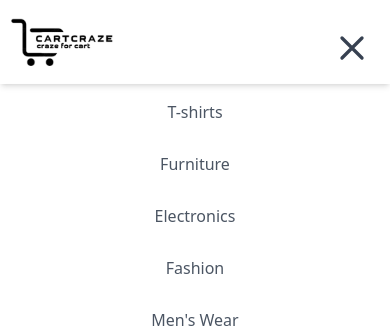
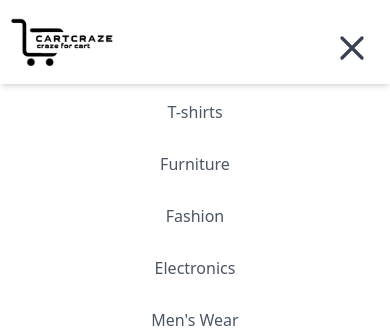
Before and after one commit to mdsaqlainahmed786/cartcraze, a React (Vite) app in the folder frontend/: page / in a window 390 px wide. Both pictures are taken after a click on the button 352 px from the left and 48 px from the top of the page. Shown: the top 334 px of the page. Built offline with nearby package versions, Linux system fonts and the light colour scheme.

Commit message:
Navbar opyimised

```diff
--- /dev/null
+++ b/frontend/src/Components/NavComponents/MobileNavIcons.tsx
@@ -0,0 +1,12 @@
+interface MobileIconsProps {
+  reactMobileIcons: React.ReactNode;
+}
+const MobileNavIcons = ({ reactMobileIcons }: MobileIconsProps) => {
+  return(
+    <div className="cursor-pointer hover:bg-gray-200 rounded-full p-2">
+    {reactMobileIcons}
+  </div>
+  )
+};
+
+export default MobileNavIcons;
--- /dev/null
+++ b/frontend/src/Components/NavComponents/MobileNavcomp.tsx
@@ -0,0 +1,12 @@
+interface MobileNavProps {
+  navItems: string;
+}
+const MobileNavcomp = ({ navItems }: MobileNavProps) => {
+  return (
+    <span className="hover:text-black hover:bg-gray-200 rounded-md w-full flex justify-center p-1 ">
+      {navItems}
+    </span>
+  );
+};
+
+export default MobileNavcomp;
--- a/frontend/src/Components/Navbar.tsx
+++ b/frontend/src/Components/Navbar.tsx
@@ -6,10 +6,11 @@ import { PiShoppingCartLight } from "react-icons/pi";
 import { Input } from "./NavComponents/Input";
 import { IoHomeOutline } from "react-icons/io5";
 import { IoMailOutline } from "react-icons/io5";
-//import BottomNav from "./BottomNav";
 import { IoMdSearch } from "react-icons/io";
 import NavItem from "./NavComponents/NavItem";
 import Icons from "./NavComponents/Icons";
+import MobileNavcomp from "./NavComponents/MobileNavcomp";
+import MobileNavIcons from "./NavComponents/MobileNavIcons";
 function Navbar() {
   const [isHamOpen, setIsHamOpen] = useState(false);
   const [isOpen, setIsOpen] = useState(false);
@@ -57,44 +58,24 @@ function Navbar() {
           isHamOpen ? "block" : "hidden"
         }`}
       >
-        <span className="hover:text-black hover:bg-gray-200 rounded-md p-1 ">
-          T-shirts
-        </span>
-        <span className="hover:text-black hover:bg-gray-200 rounded-md p-1 ">
-          Furniture
-        </span>
-        <span className="hover:text-black hover:bg-gray-200 rounded-md p-1 ">
-          Electronics
-        </span>
-        <span className="hover:text-black hover:bg-gray-200 rounded-md p-1 ">
-          Fashion
-        </span>
-        <span className="hover:text-black hover:bg-gray-200 rounded-md p-1 ">
-          Men's Wear
-        </span>
-        <span className="hover:text-black hover:bg-gray-200 rounded-md p-1 ">
-          Women's Wear
-        </span>
+      <MobileNavcomp navItems="T-shirts"/>
+      <MobileNavcomp navItems="Furniture"/>
+      <MobileNavcomp navItems="Fashion"/>
+      <MobileNavcomp navItems="Electronics"/>
+      <MobileNavcomp navItems="Men's Wear"/>
+      <MobileNavcomp navItems="Women's Wear"/>
       </div>
       <div className="flex justify-evenly w-full lg:hidden absolute bottom-0 flex-row text-4xl p-2">
-        <div className="cursor-pointer hover:bg-gray-200 rounded-full p-2">
-          <IoHomeOutline />
-        </div>
+        <MobileNavIcons reactMobileIcons={<IoHomeOutline />}/>
         <button
           className="cursor-pointer hover:bg-gray-200 rounded-full p-2"
           onClick={() => setIsOpen(!isOpen)}
         >
           <IoMdSearch />
         </button>
-        <div className="cursor-pointer hover:bg-gray-200 rounded-full p-2">
-          <PiShoppingCartLight />
-        </div>
-        <div className="cursor-pointer hover:bg-gray-200 rounded-full p-2">
-          <IoMailOutline />
-        </div>
-        <div className="cursor-pointer hover:bg-gray-200 rounded-full p-2">
-          <CiLogin />
-        </div>
+        <MobileNavIcons reactMobileIcons={<PiShoppingCartLight />}/>
+        <MobileNavIcons reactMobileIcons={<IoMailOutline />}/>
+        <MobileNavIcons reactMobileIcons={<CiLogin />}/>
       </div>
     </>
   );
```
